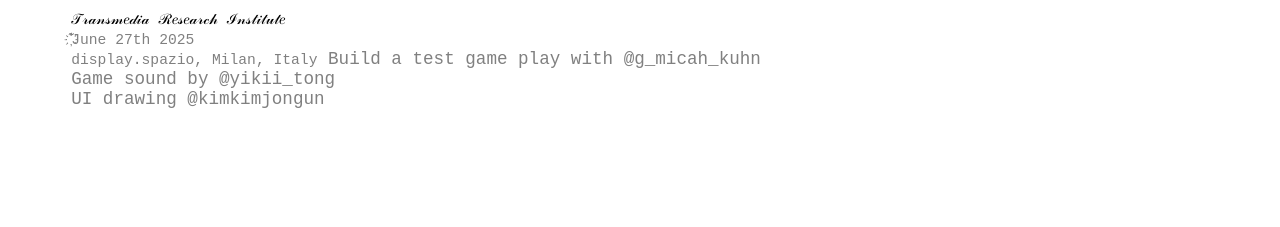
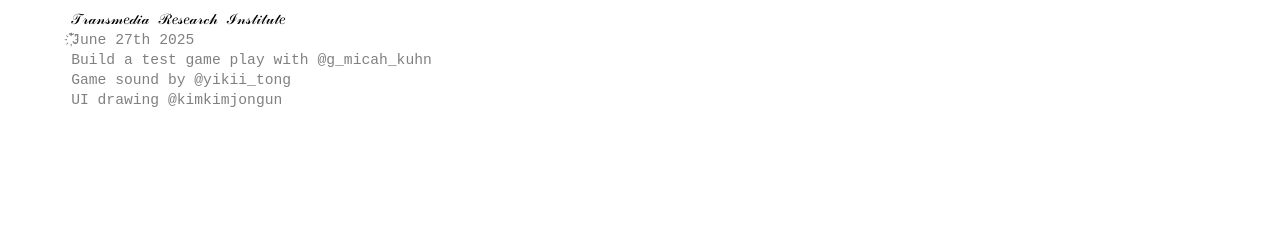
Before and after one commit to songsongxxx/songxin, a plain HTML site: page Hypersensitivity.html in a window 1280 px wide. Shown: the part 1198-1425 px from the top of the page. Drawn offline with Linux system fonts and the light colour scheme; a web font is replaced by a local one.

Commit message:
Update Hypersensitivity.html

```diff
--- a/Hypersensitivity.html
+++ b/Hypersensitivity.html
@@ -268,12 +268,16 @@
                     <tspan style="color:grey;">
                         <tspan style="font-size: smaller;">҉̇͊͑June 27th 2025</tspan>
                     </tspan><br>
-                    <tspan style="color:grey;">
-                        <tspan style="font-size: smaller;">display.spazio, Milan, Italy</tspan>
+
+
                         <tspan style="color:grey;">
-                            Build a test game play with @g_micah_kuhn<br>
-                            Game sound by @yikii_tong<br>
-                            UI drawing @kimkimjongun<br>
+                            <tspan style="font-size: smaller;">
+                                Build a test game play with @g_micah_kuhn<br>
+                                Game sound by @yikii_tong<br>
+                                UI drawing @kimkimjongun<br>
+                              <!--  <a href="script.html" class="video-link">
+                                video script link<br></a>-->
+                            </tspan>
                         </tspan>
 
                     </tspan><br><br><br><br><br><br><br>
@@ -283,8 +287,7 @@
 
             <!-- 第一组图片 -->
             <div class="image_container">
-                <img src="acud1.jpg"
-                    alt="Description of the image" class="clickable-image">
+                <img src="acud1.jpg" alt="Description of the image" class="clickable-image">
                 <img src="acud2.jpg" alt="Description of the image" class="clickable-image">
                 <img src="acud3.jpg" alt="Description of the image" class="clickable-image">
 
@@ -566,11 +569,7 @@
                     selectedModalItem = null;
                 }
             });
-
-
         </script>
-
-
     </div>
 </body>
 
```
